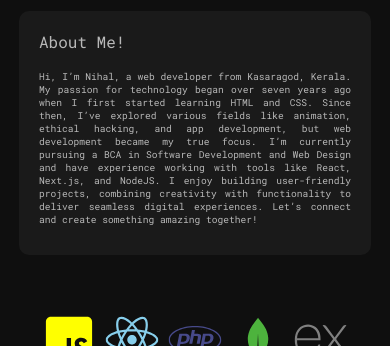
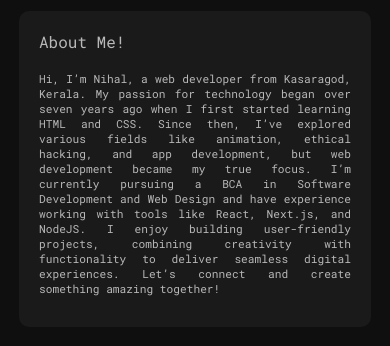
Before and after one commit to ioNihal/portfolio-two, a React (Vite) app: page / in a window 390 px wide. Shown: the part 487-833 px from the top of the page. Built offline with nearby package versions, Linux system fonts and the light colour scheme.

Commit message:
increase font size for small devices in About section

```diff
--- a/src/styles/About.module.css
+++ b/src/styles/About.module.css
@@ -75,6 +75,6 @@
 @media only screen and (max-width: 768px) {
     .about {
         max-width: 80vw;
-        font-size: 0.6rem;
+        font-size: 0.7rem;
     }
 }
```
